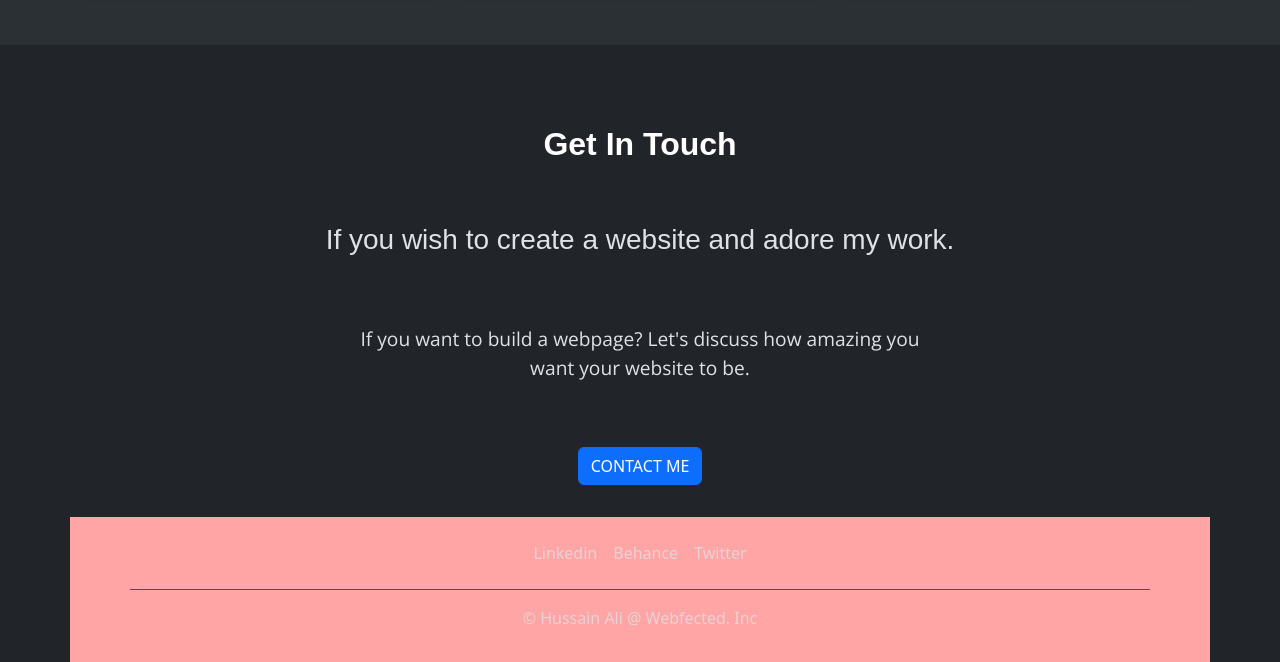
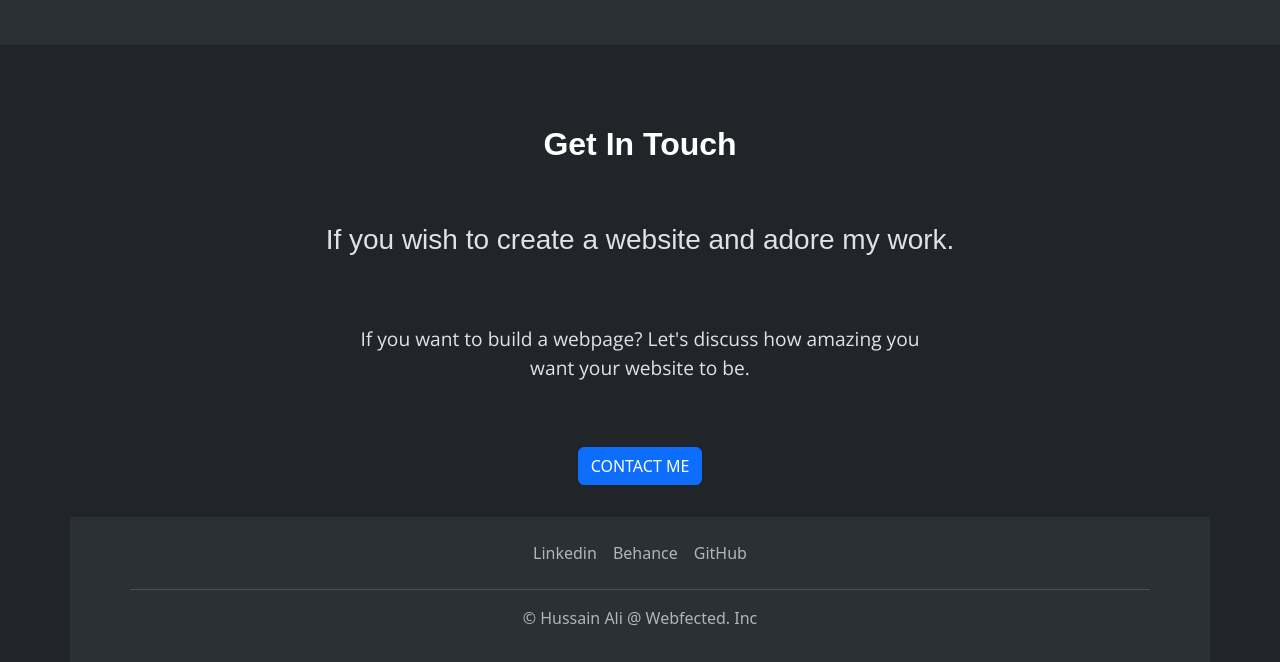
Before and after one commit to Hussainali-1998/Personal-Site, a plain HTML site: page index.html in a window 1280 px wide. Shown: the part 1578-2240 px from the top of the page. Drawn offline with nearby package versions, Linux system fonts and the light colour scheme; a web font is replaced by a local one.

Commit message:
Add files via upload

```diff
--- a/index.html
+++ b/index.html
@@ -168,12 +168,12 @@
       </div>
 
 
-      <div class="container footer-section">
+      <div class="container footer-section bg-body-tertiary">
         <footer class="py-3 px-5 " >
           <ul class="nav justify-content-center border-bottom pb-3 mb-3">
             <li class="nav-item"><a href="https://www.linkedin.com/in/hussain-ali-3883971a4/" target="_blank" class="nav-link px-2 text-body-secondary">Linkedin</a></li>
             <li class="nav-item"><a href="https://www.behance.net/designerhussain" target="_blank" class="nav-link px-2 text-body-secondary">Behance</a></li>
-            <li class="nav-item"><a href="#" class="nav-link px-2 text-body-secondary">Twitter</a></li>
+            <li class="nav-item"><a href="#" class="nav-link px-2 text-body-secondary">GitHub</a></li>
           </ul>
           <p class="text-center text-body-secondary">© Hussain Ali @ Webfected. Inc</p>
         </footer>
--- a/style.css
+++ b/style.css
@@ -62,9 +62,3 @@ h2 {
     font-family: "Open Sans", sans-serif;
     font-size: larger   ;
 }
-
-.footer-section {
-    background-color: rgb(255, 165, 165);
-    margin: none;
-
-}
```
